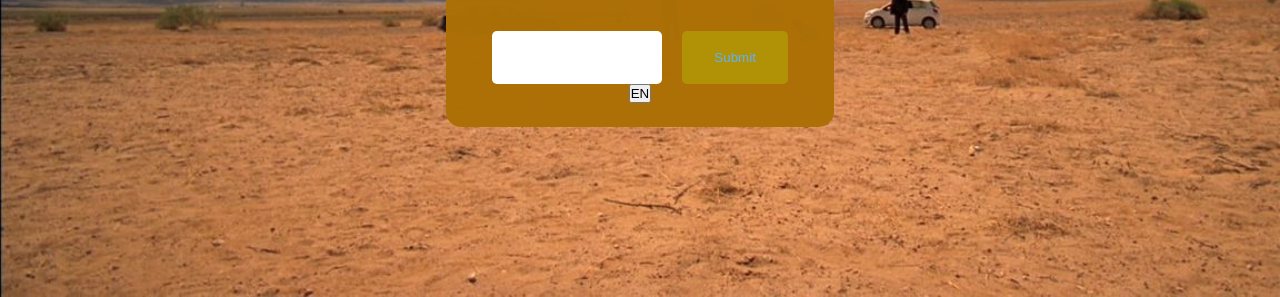
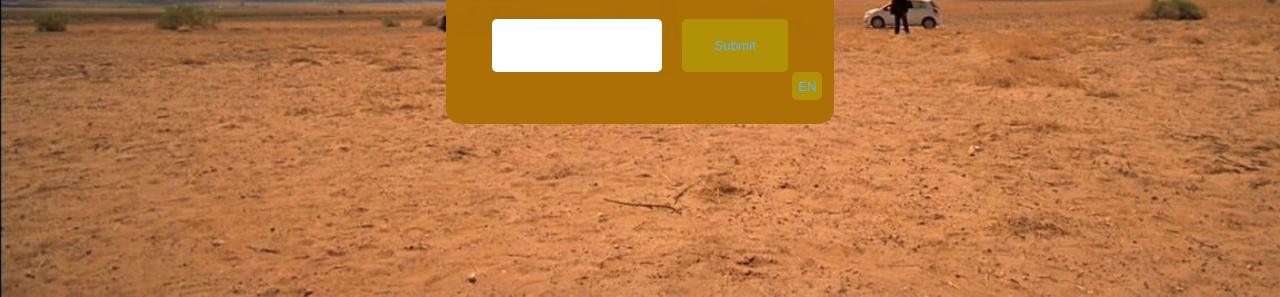
Before and after one commit to TheJesterEnd/SayMyName, a plain HTML site: page index.html in a window 1280 px wide. Both pictures are taken after a click on the button "KA". Shown: the part 503-800 px from the top of the page. Drawn offline with Linux system fonts and the light colour scheme.

Commit message:
add new Georgian Language

```diff
--- a/app.js
+++ b/app.js
@@ -1,22 +1,38 @@
 const walter = document.getElementById("heisenberg");
 const imgElement = document.querySelector(".img");
-const text = document.getElementById("text")
+const text = document.getElementById("text");
 const languageButton = document.getElementById("languageButton");
 
 let isGeorgian = false;
 
+let languageArr = [
+  {
+    ka: "თქვი ჩემი სახელი",
+    en: "Say My Name",
+  },
+  {
+    ka: "დარწმუნებული ხარ?",
+    en: "Are You Sure?",
+  },
+  {
+    ka: "მართალი ხარ",
+    en: "You're Goddamn Right",
+  },
+];
+
 function toggleLanguage() {
   isGeorgian = !isGeorgian;
-    if (isGeorgian) {
-        text.textContent = "თქვი ჩემი სახელი";
-        languageButton.textContent = "EN";
+  const currentText = text.textContent;
 
-    } else {
-        text.textContent = "Say My Name";
-        languageButton.textContent = "KA";
+  const translation = languageArr.find(
+    (item) => item[isGeorgian ? "en" : "ka"] === currentText
+  );
 
+  if (translation) {
+    text.textContent = translation[isGeorgian ? "ka" : "en"];
+  }
 
-    }
+  languageButton.textContent = isGeorgian ? "EN" : "KA";
 }
 
 function handleInputChange() {
@@ -34,10 +50,8 @@ function myFunction() {
     imgElement.src = "images/you-are-goddamn-right.jpg";
     if (isGeorgian) {
       text.textContent = " შენ მართალი ხარ";
-
     } else {
       text.textContent = "You're Goddamn Right";
-
     }
     text.style.fontSize = "28px";
   } else {
@@ -45,11 +59,9 @@ function myFunction() {
     if (isGeorgian) {
       text.textContent = "დარწმუნებული ხარ?";
       languageButton.textContent = "EN";
-
     } else {
       text.textContent = "Are You Sure?";
       languageButton.textContent = "KA";
-
     }
   }
 }
--- a/style.css
+++ b/style.css
@@ -27,9 +27,6 @@ body{
     background-color: rgba(172, 112, 7, 0.985);
 }
 
-.image{
-    height: 300px;
-}
 
 .img{
 
@@ -69,3 +66,14 @@ h1{
     justify-content: center;
     margin-top: 40px;
 }
+#languageButton{
+    width: 30px;
+    height: 28px;
+    background-color: rgb(177, 146, 7);
+    color: #5CB3FF;
+    border-radius: 5px;
+    border: none;
+    font-family: inherit;
+    cursor: pointer;
+    margin: 0 -76px 0 259px;
+}
```
Lines whose indentation alone changed are shown as unchanged.
